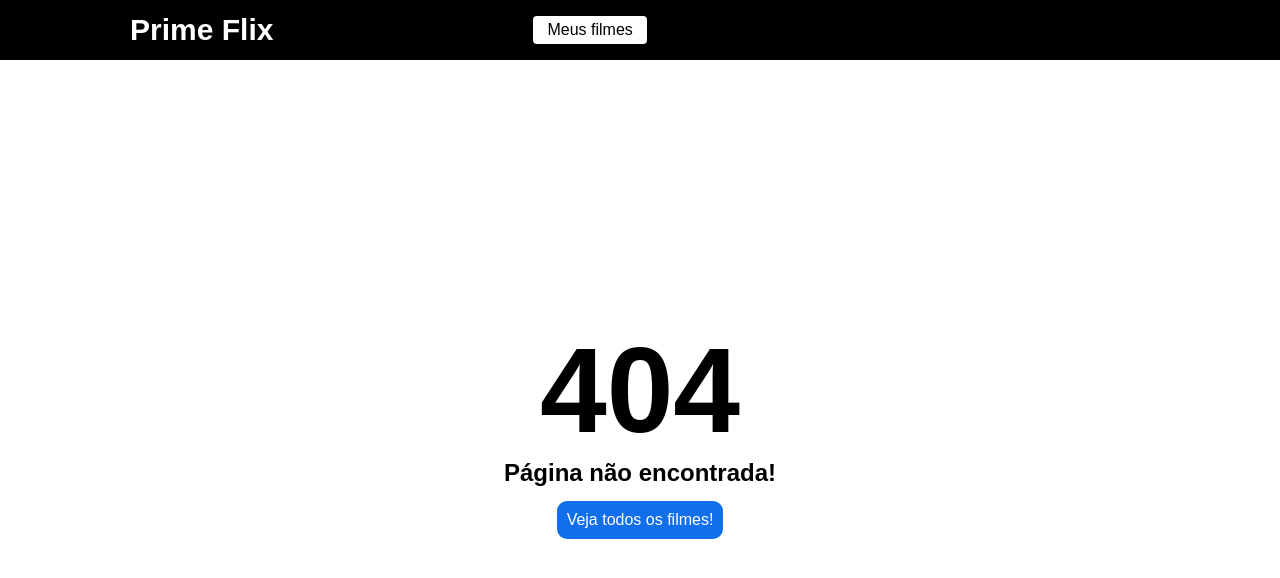
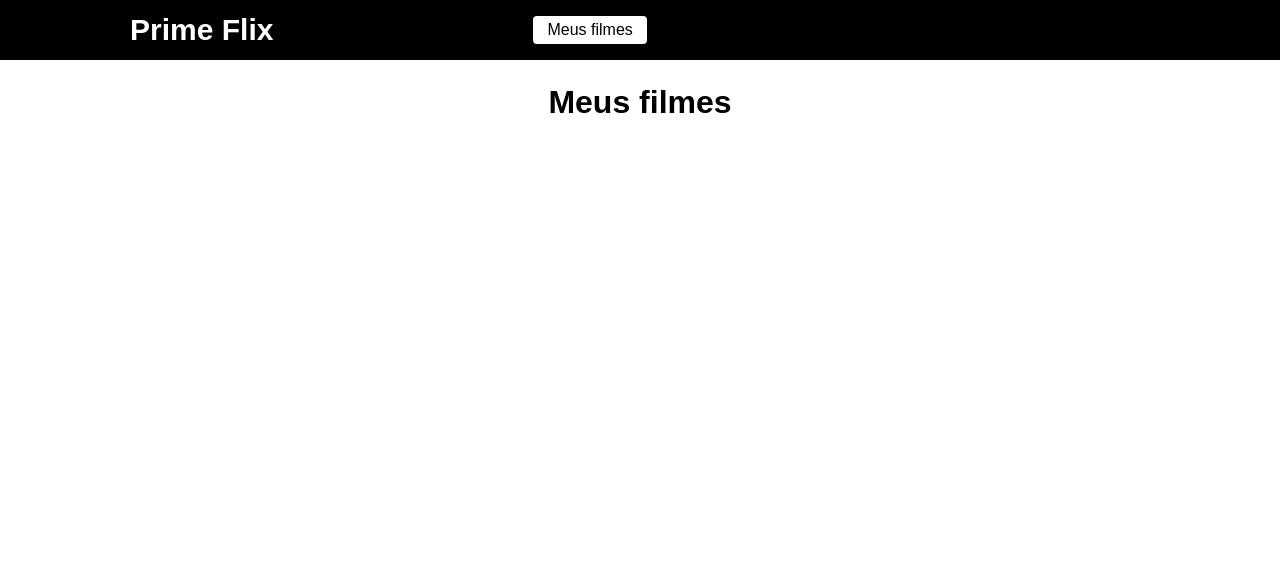
Before and after one commit to MarcioTomaz/primeflix_react, a React (Create React App) app: page /favoritos in a window 1280 px wide. Before the commit this address had no page. Shown: the top 578 px of the page. Built offline with nearby package versions, Linux system fonts and the light colour scheme.

Commit message:
Add: pagina favoritos

```diff
--- /dev/null
+++ b/src/pages/Favoritos/favoritos.css
@@ -0,0 +1,38 @@
+.meus-filmes {
+  margin-top: 24px;
+  display: flex;
+  flex-direction: column;
+  align-items: center;
+}
+
+.meus-filmes h1 {
+  margin-bottom: 14px;
+}
+
+.meus-filmes span {
+  font-size: 18px;
+}
+
+.meus-filmes ul {
+  width: 720px;
+}
+
+.meus-filmes ul li {
+  list-style: none;
+  display: flex;
+  justify-content: space-between;
+  align-items: center;
+  margin-bottom: 14px;
+}
+
+.meus-filmes div {
+  display: flex;
+  justify-content: center;
+  align-items: center;
+}
+
+.meus-filmes div a {
+  text-decoration: none;
+  color: #116feb;
+  margin-right: 14px;
+}
--- /dev/null
+++ b/src/pages/Favoritos/index.js
@@ -0,0 +1,38 @@
+
+import { useEffect, useState } from 'react';
+import { Link } from 'react-router-dom';
+import './favoritos.css'
+
+function Favoritos() {
+
+  const [filmes, setFilmes] = useState([]);
+
+  useEffect(() => {
+    const minhaLista = localStorage.getItem("@primeflix");
+    setFilmes(JSON.parse(minhaLista) || [])
+  }, [])
+
+  return (
+    <>
+      <div className='meus-filmes'>
+        <h1>Meus filmes</h1>
+
+        <ul>
+          {filmes.map((item, index) => {
+            return (
+              <li key={index}>
+                <span>{item.title}</span>
+                <div>
+                  <Link to={`/filme/${item.id}`}>Ver detalhes</Link>
+                  <button>Excluir</button>
+                </div>
+              </li>
+            )
+          })}
+        </ul>
+      </div>
+    </>
+  )
+}
+
+export default Favoritos;
--- a/src/routes.js
+++ b/src/routes.js
@@ -1,6 +1,7 @@
 import { BrowserRouter, Routes, Route } from 'react-router-dom';
 import Header from './pages/Components/Header';
 import Erro from './pages/Erro';
+import Favoritos from './pages/Favoritos';
 import Filme from './pages/Filme';
 import Home from './pages/Home';
 
@@ -12,6 +13,7 @@
         <Routes>
           <Route path='/' element={<Home />} />
           <Route path='/filme/:id' element={<Filme />} />
+          <Route path='/favoritos' element={<Favoritos />} />
 
           <Route path='*' element={<Erro />} />
         </Routes>
```
